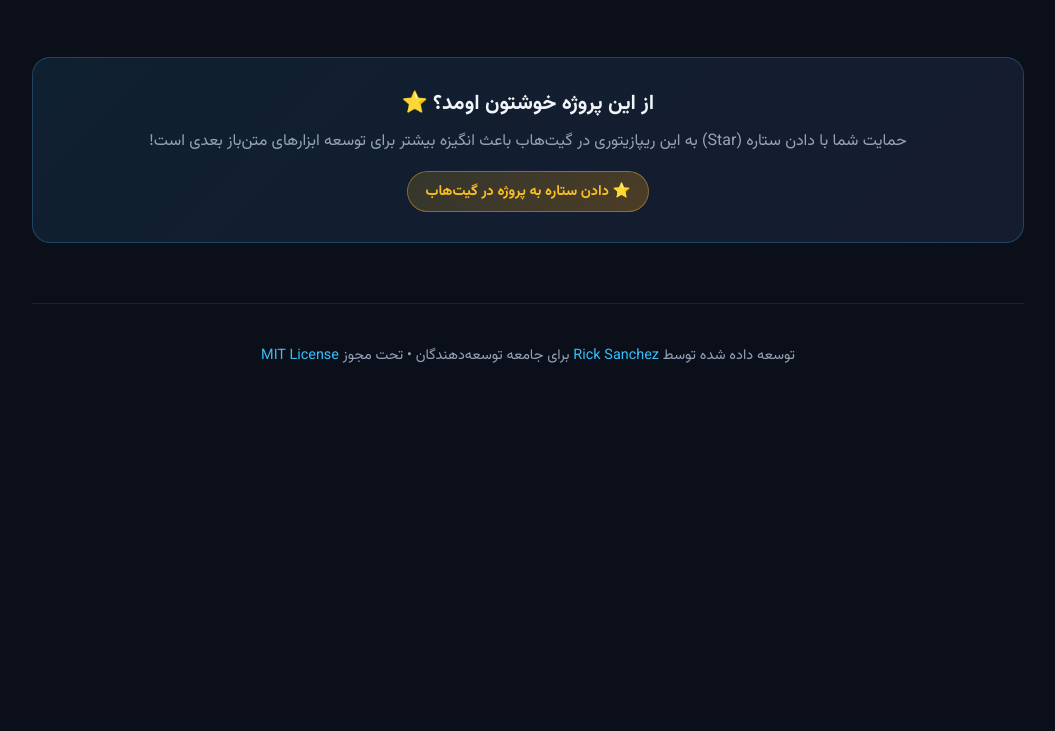
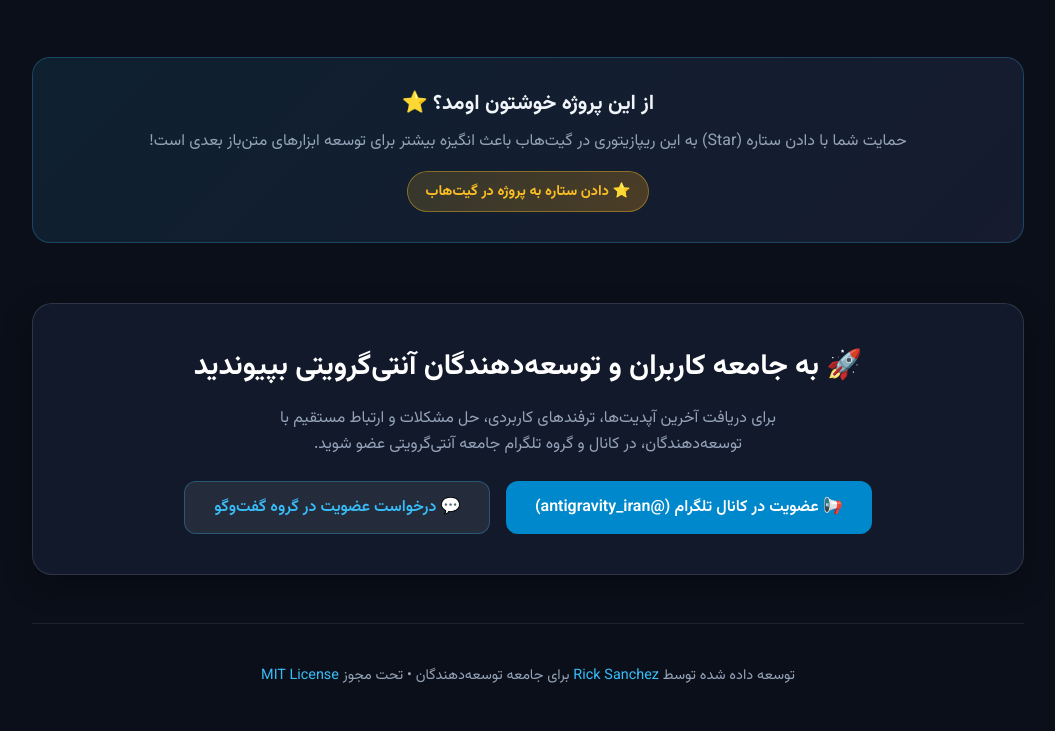
Before and after one commit to m4tinbeigi-official/antigravity-account-switcher, a plain HTML site: page docs/index.html in a window 1280 px wide. Shown: the part 1674-2405 px from the top of the page, without its empty margins (112-1167 px from the left). Before the commit the page ends 2121 px from the top, so only its background shows below. Drawn offline with Linux system fonts and the light colour scheme.

Commit message:
Add Telegram community channel and group links to GitHub Pages

```diff
--- a/docs/index.html
+++ b/docs/index.html
@@ -354,11 +354,14 @@
         <span>Antigravity Switcher</span>
       </div>
       <div class="header-links">
+        <a href="https://t.me/antigravity_iran" target="_blank" class="btn-star" style="background: linear-gradient(135deg, #229ED9, #0088cc); color: #fff; border: none;">
+          📢 کانال تلگرام
+        </a>
+        <a href="https://t.me/+Kq4Yl6UvpqEwMDJk" target="_blank" class="btn-star" style="background: rgba(34, 158, 217, 0.15); color: #38bdf8; border: 1px solid rgba(56, 189, 248, 0.3);">
+          💬 گروه گفت‌وگو
+        </a>
         <a href="https://github.com/m4tinbeigi-official/antigravity-account-switcher" target="_blank" class="btn-star">
           ⭐ Star در گیت‌هاب
-        </a>
-        <a href="https://github.com/m4tinbeigi-official" target="_blank" class="btn-github">
-          پروفایل سازنده (Rick Sanchez)
         </a>
       </div>
     </header>
@@ -440,6 +443,22 @@
       </section>
     </main>
 
+
+      <section style="background: var(--card-bg); border: 1px solid var(--card-border); border-radius: 20px; padding: 2.5rem; text-align: center; margin: 3rem 0; box-shadow: 0 10px 30px rgba(0,0,0,0.3);">
+        <h2 style="font-size: 1.8rem; margin-bottom: 1rem; color: #fff;">🚀 به جامعه کاربران و توسعه‌دهندگان آنتی‌گرویتی بپیوندید</h2>
+        <p style="color: var(--text-muted); max-width: 600px; margin: 0 auto 1.5rem auto; font-size: 1rem;">
+          برای دریافت آخرین آپدیت‌ها، ترفندهای کاربردی، حل مشکلات و ارتباط مستقیم با توسعه‌دهندگان، در کانال و گروه تلگرام جامعه آنتی‌گرویتی عضو شوید.
+        </p>
+        <div style="display: flex; gap: 1rem; justify-content: center; flex-wrap: wrap;">
+          <a href="https://t.me/antigravity_iran" target="_blank" style="display: inline-flex; align-items: center; gap: 0.5rem; background: #0088cc; color: #fff; padding: 0.8rem 1.8rem; border-radius: 12px; font-weight: 600; text-decoration: none; transition: transform 0.2s;">
+            📢 عضویت در کانال تلگرام (@antigravity_iran)
+          </a>
+          <a href="https://t.me/+Kq4Yl6UvpqEwMDJk" target="_blank" style="display: inline-flex; align-items: center; gap: 0.5rem; background: rgba(255,255,255,0.08); color: #38bdf8; border: 1px solid rgba(56, 189, 248, 0.3); padding: 0.8rem 1.8rem; border-radius: 12px; font-weight: 600; text-decoration: none; transition: transform 0.2s;">
+            💬 درخواست عضویت در گروه گفت‌وگو
+          </a>
+        </div>
+      </section>
+
     <footer>
       <p>توسعه داده شده توسط <a href="https://github.com/m4tinbeigi-official" target="_blank">Rick Sanchez</a> برای جامعه توسعه‌دهندگان • تحت مجوز <a href="https://github.com/m4tinbeigi-official/antigravity-account-switcher/blob/master/LICENSE" target="_blank">MIT License</a></p>
     </footer>
```
